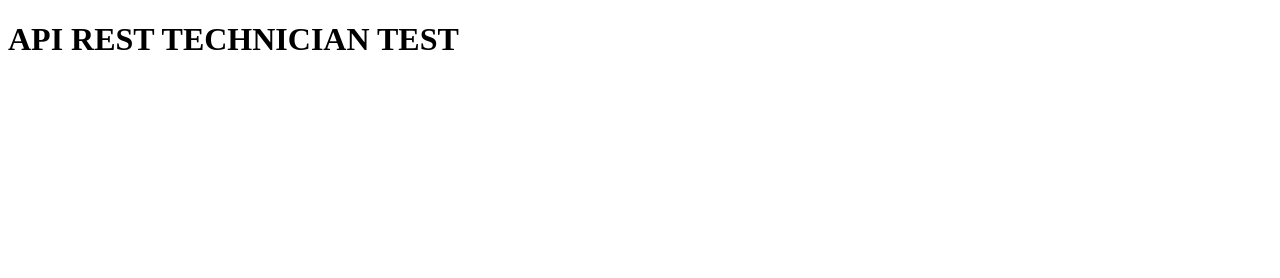
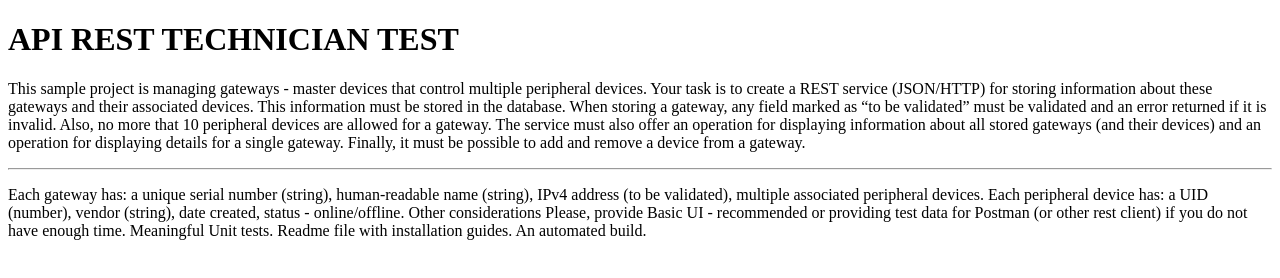
Before and after one commit to jmarqb/Technical_Test_API_Gateways_Device, a website: page src/public/index.html in a window 1280 px wide. Drawn offline with Linux system fonts and the light colour scheme.

Commit message:
Adding Test Instructions

```diff
--- a/src/public/index.html
+++ b/src/public/index.html
@@ -10,5 +10,36 @@
 
     <h1>API REST TECHNICIAN TEST</h1>
 
+    <p>
+        This sample project is managing gateways - master devices that control multiple peripheral devices.
+        Your task is to create a REST service (JSON/HTTP) for storing information about these gateways and
+         their associated devices. This information must be stored in the database.
+        When storing a gateway, any field marked as “to be validated” must be validated and an error
+        returned if it is invalid. Also, no more that 10 peripheral devices are allowed for a gateway.
+        The service must also offer an operation for displaying information about all stored gateways
+        (and their devices) and an operation for displaying details for a single gateway.
+        Finally, it must be possible to add and remove a device from a gateway.
+    </p>
+
+    <hr>
+    <p>
+        Each gateway has:
+        a unique serial number (string),
+        human-readable name (string),
+        IPv4 address (to be validated),
+        multiple associated peripheral devices.
+        Each peripheral device has:
+        a UID (number),
+        vendor (string),
+        date created,
+        status - online/offline.
+        Other considerations
+        Please, provide
+        Basic UI - recommended or providing test data for Postman (or other rest client) if you do not have enough time.
+        Meaningful Unit tests.
+        Readme file with installation guides.
+        An automated build.
+    </p>
+
 </body>
 </html>
```
